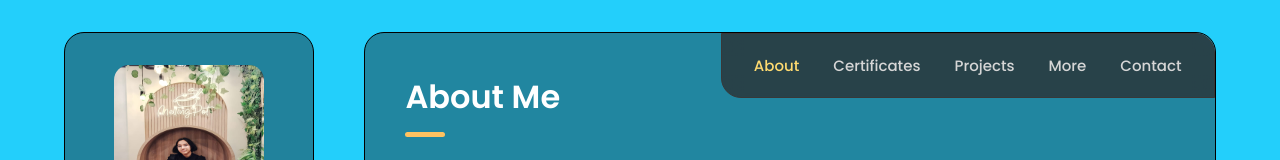
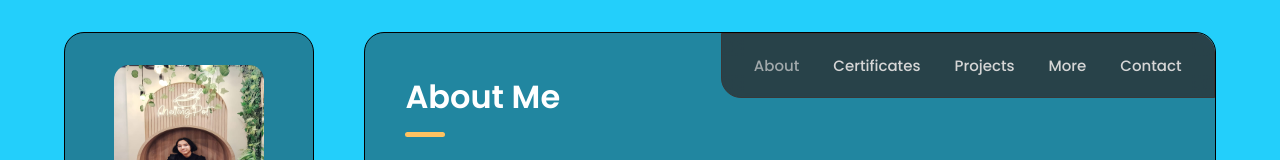
Before and after one commit to trishaDas13/portfolioPrac-react, a React (Create React App) app: page / in a window 1280 px wide. In both pictures the pointer is over the button "About". Shown: the top 160 px of the page. Built offline with nearby package versions, Linux system fonts and the light colour scheme.

Commit message:
navbar hover color changed

```diff
--- a/src/comps/main/Haeder.css
+++ b/src/comps/main/Haeder.css
@@ -42,5 +42,5 @@ header {
 }
 
 .nav-link-btn:hover {
-  color: hsl(45, 100%, 72%);
+  color: hsla(0, 0%, 84%, 0.7);;
 }
```
